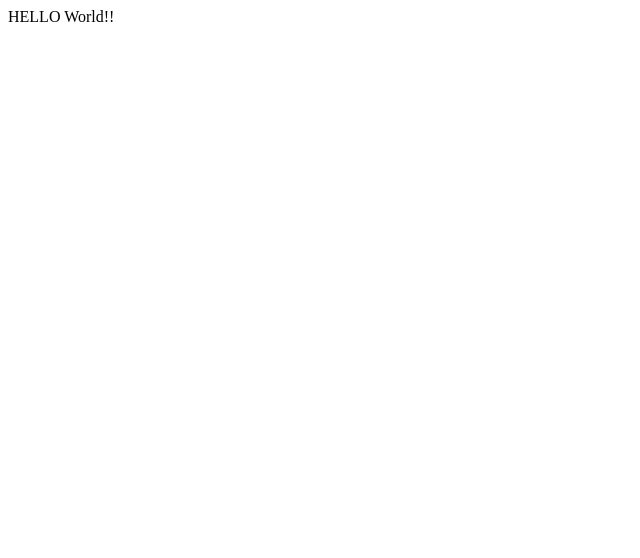
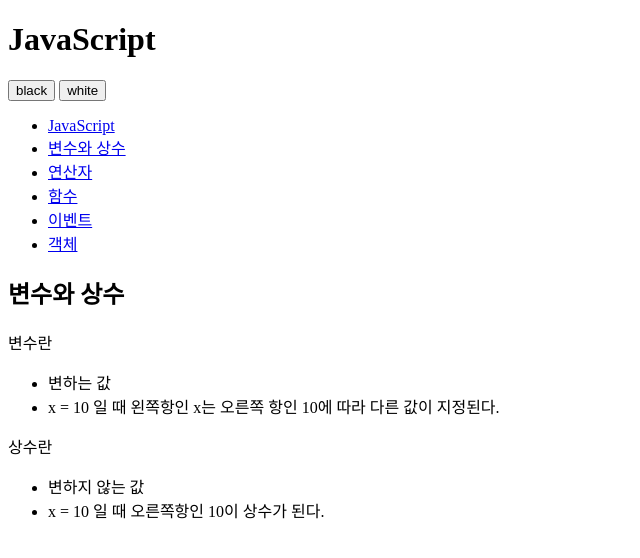
Before and after one commit to reportgg/opentutorials-reportgg, a plain HTML site: page index.html in a window 1280 px wide. Shown: the whole page, without its empty margins (0-640 px from the left). Drawn offline with Linux system fonts and the light colour scheme.

Commit message:
add html

```diff
--- a/index.html
+++ b/index.html
@@ -1,24 +1,52 @@
 <!DOCTYPE html>
-<html lang="en">
-	<head>
-		<meta charset="utf-8">
-
-		<!-- Always force latest IE rendering engine (even in intranet) & Chrome Frame
-		Remove this if you use the .htaccess -->
-		<meta http-equiv="X-UA-Compatible" content="IE=edge,chrome=1">
-
-		<title>index</title>
-		<meta name="description" content="">
-		<meta name="author" content="reportgg">
-
-		<meta name="viewport" content="width=device-width; initial-scale=1.0">
-
-		<!-- Replace favicon.ico & apple-touch-icon.png in the root of your domain and delete these references -->
-		<link rel="shortcut icon" href="/favicon.ico">
-		<link rel="apple-touch-icon" href="/apple-touch-icon.png">
-	</head>
-
-	<body>
-		HELLO World!!
-	</body>
+<html>
+<head>
+<meta charset="utf-8" />
+</head>
+<body id="body">
+<div>
+<header>
+<h1>JavaScript</h1>
+</header>
+<div id="toolbar">
+<input type="button" value="black" />
+<input type="button" value="white" />
+</div>
+<nav>
+<ul>
+<li><a href="http://opentutorials.org/course/49/17">JavaScript</a></li>
+<li><a href="http://opentutorials.org/course/49/16">변수와 상수</a></li>
+<li><a href="http://opentutorials.org/course/49/18">연산자</a></li>
+<li><a href="http://opentutorials.org/course/49/19">함수</a></li>
+<li><a href="http://opentutorials.org/course/49/20">이벤트</a></li>
+<li><a href="http://opentutorials.org/course/49/21">객체</a></li>
+</ul>
+</nav>
+<article>
+<h2>변수와 상수</h2>
+<div>
+<p>변수란</p>
+<ul>
+<li>
+변하는 값
+</li>
+<li>
+x = 10 일 때 왼쪽항인 x는 오른쪽 항인 10에 따라 다른 값이 지정된다.
+</li>
+</ul>
+<p>
+상수란
+</p>
+<ul>
+<li>
+변하지 않는 값
+</li>
+<li>
+x = 10 일 때 오른쪽항인 10이 상수가 된다.
+</li>
+</ul>
+</div>
+</article>
+</div>
+</body>
 </html>
```
